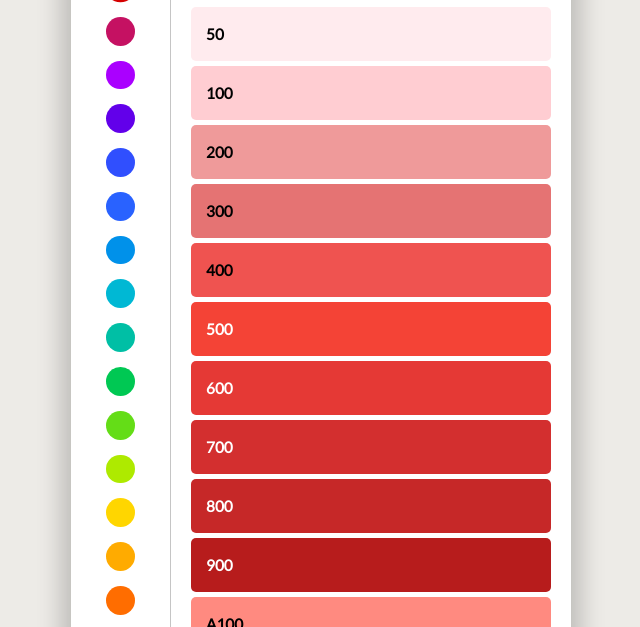
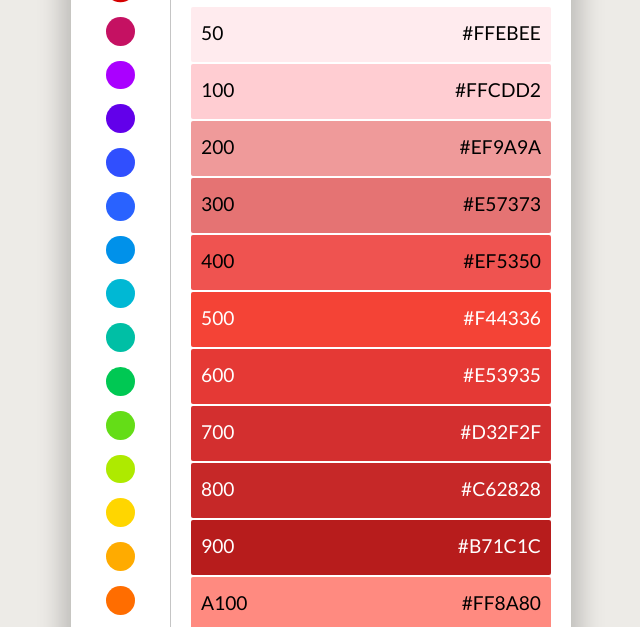
Before and after one commit to tomickigrzegorz/material-colors, a plain HTML site: page index.html in a window 1280 px wide. Shown: the part 140-767 px from the top of the page, without its empty margins (319-959 px from the left). Drawn offline with Linux system fonts and the light colour scheme.

Commit message:
feat: invert colors for text

```diff
--- a/colors.js
+++ b/colors.js
@@ -176,6 +176,7 @@ function setColors(labels, color) {
   for (const [key, value] of Object.entries(arrayColors[0][1])) {
     colorList.insertAdjacentHTML('beforeend', `
       <div class="colors-item" data-type="${key}" data-color="${value.hex}" style="background-color: ${value.hex}; color: ${invertHex(value.hex)}">
+        <span>${key}</span>
         <span>${value.hex}</span>
       </div>
     `);
@@ -199,7 +200,7 @@ document.addEventListener('click', function (e) {
 
     clearTimeout(timeoutID);
 
-    const hex = e.target.textContent.trim();
+    const hex = e.target.lastElementChild.textContent.trim();
     const input = document.createElement('input');
     const hiddenColor = document.querySelector('.hidden-color');
 
@@ -227,7 +228,7 @@ document.addEventListener('click', function (e) {
 
     const hexColor = e.target.dataset.color;
 
-    document.body.setAttribute('style', `background-color: ${hexColor}`);
+    document.documentElement.style.setProperty('--body-color', hexColor);
     document.documentElement.style.setProperty('--info-color', `${invertHex(hexColor)}`);
   }
 })
--- a/style.css
+++ b/style.css
@@ -2,6 +2,7 @@
 
 :root {
   --info-color: "black";
+  --body-color: #edebe7;
 }
 
 *,
@@ -16,7 +17,7 @@ html {
 
 body {
   position: relative;
-  background-color: #edebe7;
+  background-color: var(--body-color);
   color: #272727;
   font-family: "Lato", sans-serif;
   font-size: 1.2rem;
@@ -77,33 +78,24 @@ body::before {
 }
 
 .colors-item {
+  display: flex;
+  justify-content: space-between;
+  align-items: center;
   cursor: pointer;
   position: relative;
-  height: 54px;
-  color: #000;
-  border-radius: 5px;
+  height: 55px;
+  font-weight: 400;
+  border-radius: 2px;
 }
 
 .colors-item + .colors-item {
-  margin-top: 5px;
-}
-
-.colors-item::before {
-  position: absolute;
-  top: 15px;
-  font-size: 80%;
-  padding: 2px 10px;
-  border-radius: 3px;
-  width: 85px;
-}
-
-.colors-item::before {
-  content: attr(data-type);
-  left: 5px;
+  margin-top: 2px;
 }
 
 .colors-item span {
-  display: none;
+  width: auto;
+  padding: 0 10px;
+  pointer-events: none;
 }
 
 .column {
@@ -112,7 +104,7 @@ body::before {
 
 .color__column:first-child {
   width: 20%;
-  border-right: 1px solid rgb(197, 197, 197);
+  border-right: 1px solid #c5c5c5;
 }
 
 .color__column:last-child {
```
